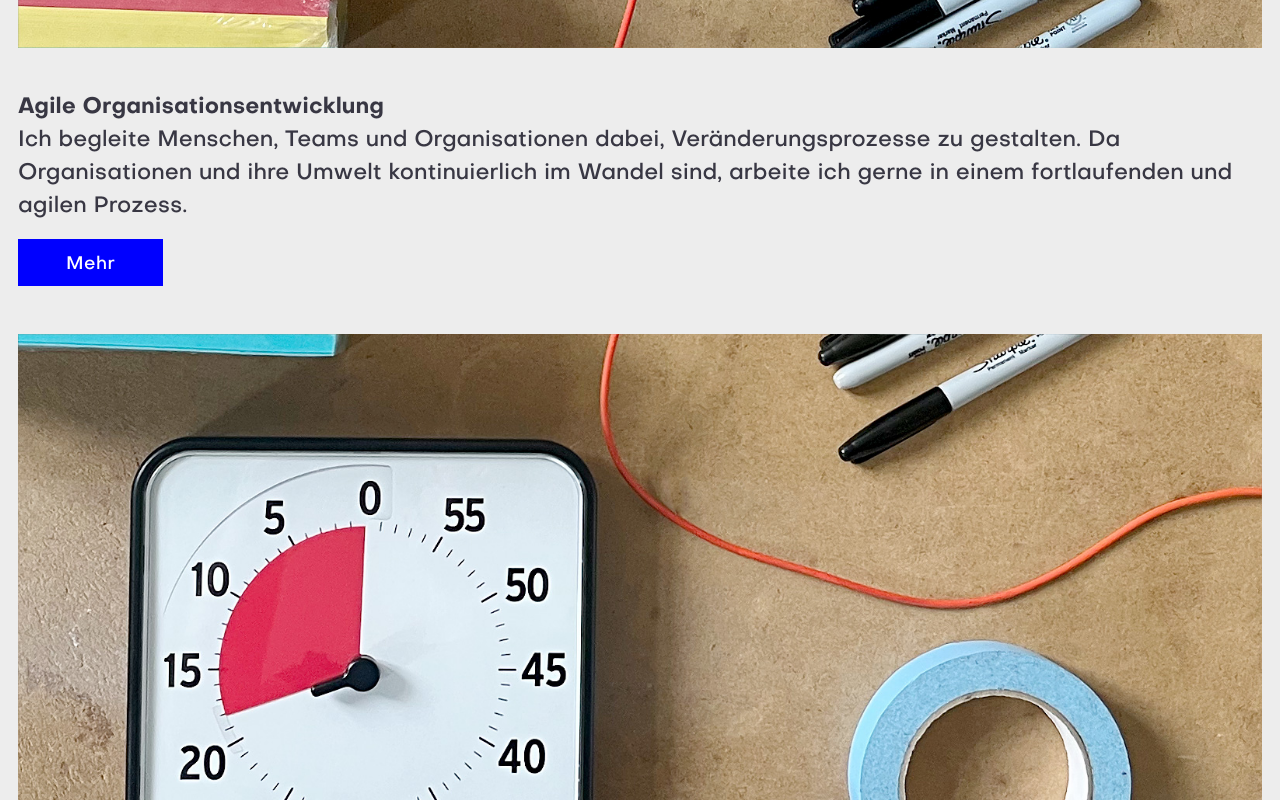
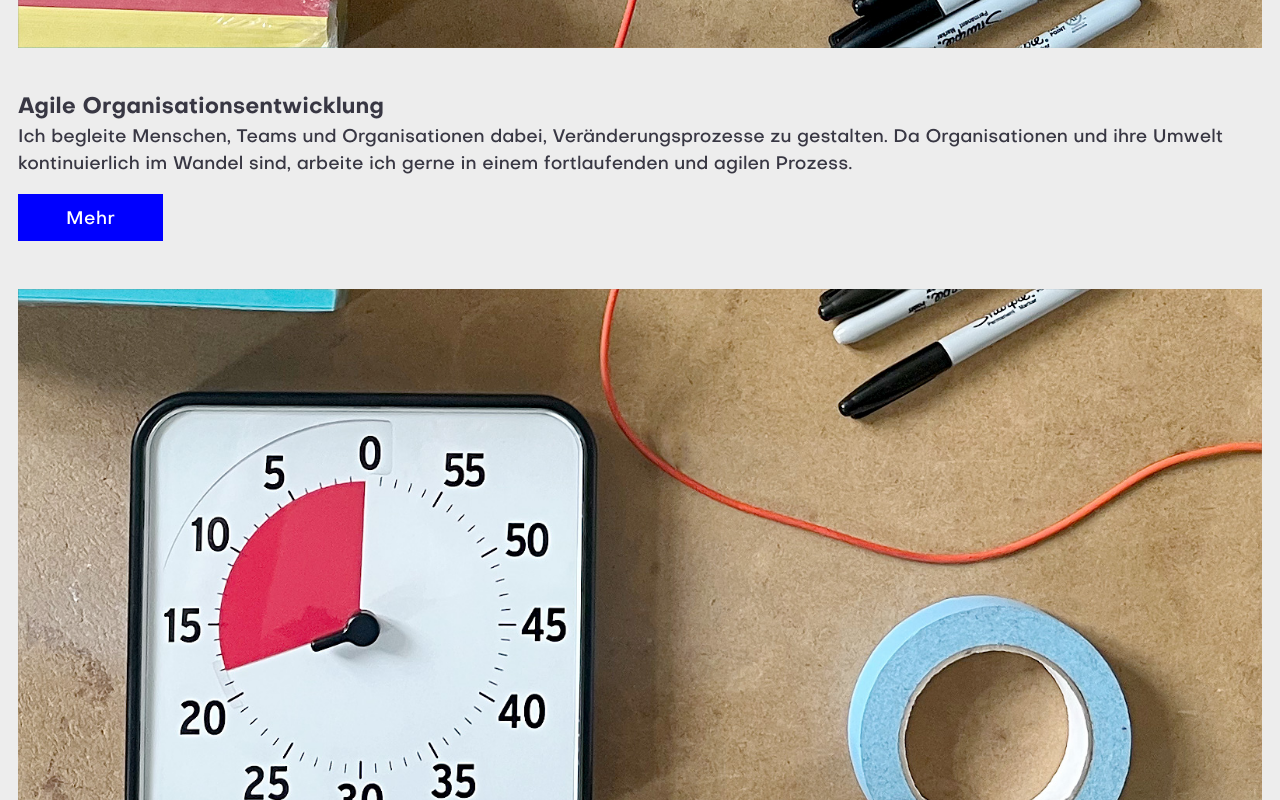
Before and after one commit to sssggr/ninasiessegger, a Nuxt app: page / in a window 1280 px wide. Shown: the part 2440-3240 px from the top of the page. Built offline with nearby package versions, Linux system fonts and the light colour scheme.

Commit message:
Adjust font-size in teaser container

```diff
--- a/pages/index.vue
+++ b/pages/index.vue
@@ -142,6 +142,10 @@ export default {
   .teaser-container {
     margin-bottom: 3rem;
     margin-top: 2rem;
+
+    p {
+      font-size: var(--fs-smaller);
+    }
   }
 
   ul {
```
